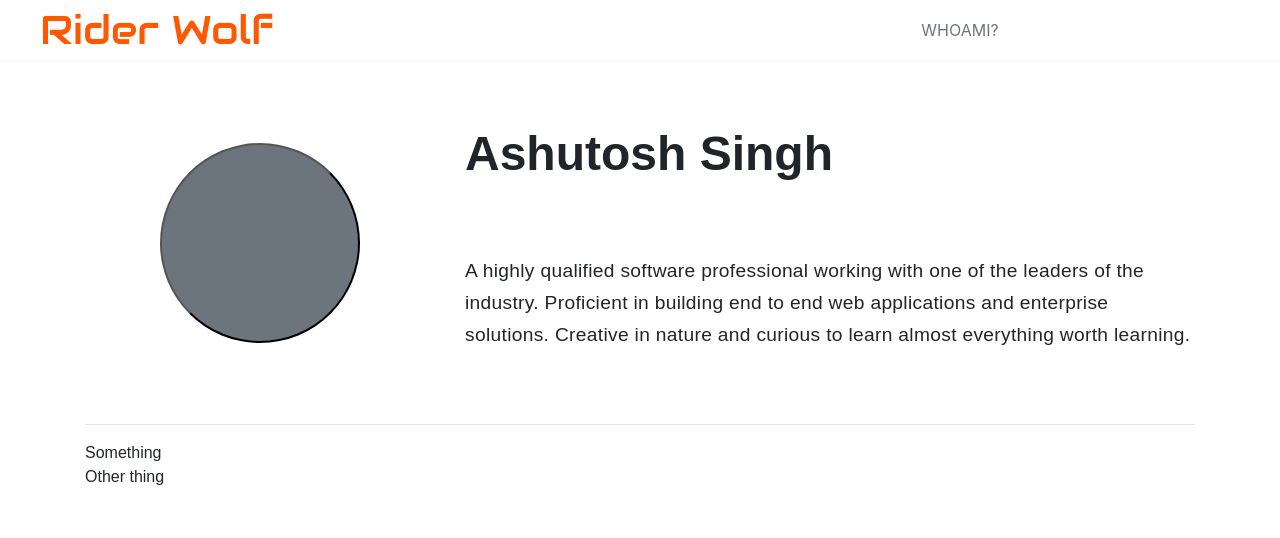
After one commit to ashutosh-singh-git/myblog, a Django app: template blog/templates/blog/about_us.html in a window 1280 px wide. The commit adds this page. Shown: the top 538 px of the page. Run offline with Django 3.2, Linux system fonts and the light colour scheme; the template is opened without the code that fills it, so the values that code supplies are empty; some libraries are stand-ins or nearby versions.

Commit message:
About Myself page with base structure

```diff
--- a/blog/static/css/blog.css
+++ b/blog/static/css/blog.css
@@ -34,6 +34,10 @@
 .navigation ul li a {
     text-decoration: none;
     font-size: 1rem;
+}
+
+.active a {
+    color: #FF5800!important;
 }
 
 .logo span, .logo span a, .logo span a:visited, .logo span a:active {
@@ -75,9 +79,29 @@
     font-size: 0.8rem;
 }
 
-.blog_description {
-    font-size: 1.3rem;
+.about_description {
+    font-size: 1.2rem;
+    line-height: 2rem;
+    letter-spacing: 0.02rem;
+    /*font-weight: bold;*/
+}
+
+.about_title {
+    font-size: 3rem;
     font-weight: bold;
+}
+
+@media screen and (max-width: 768px){
+    .about_title {
+        font-size: 2.4rem;
+        text-align: center;
+    }
+
+    .about_description {
+        font-size: 1rem;
+        line-height: 1.8rem;
+        text-align: center;
+    }
 }
 
 /*h1, h2, h3, h4 {*/
@@ -92,7 +116,7 @@
 .list_title span a {
     font-size: 1.8rem;
     font-family: "Lucida Grande", sans-serif;
-    color: #6c757d!important;
+    color: #6c757d !important;
 }
 
 .date {
@@ -271,7 +295,7 @@ span .fa {
 }
 
 .blog_detail_content p:first-child {
-    color: #6c757d!important;
+    color: #6c757d !important;
 }
 
 .blog_detail_content p:first-child:first-letter {
@@ -302,7 +326,7 @@ img + br + em {
     font-family: sans-serif;
     display: inherit;
     text-align: center;
-    color: #6c757d!important;
+    color: #6c757d !important;
     font-size: 95%;
     margin: .5rem 0 0;
 }
@@ -311,3 +335,13 @@ p img {
     max-height: 650px;
     width: 100%;
 }
+
+.circular-dp {
+    width: 25vmin;
+    height: 25vmin;
+    min-height: 15vmax;
+    min-width: 15vmax;
+    background-color: #6c757d !important;
+    /*background-image: url("http://www.whatcar.com/car-leasing/images/vehicles/medium/100895.jpg");*/
+    background-size: cover;
+}
--- /dev/null
+++ b/blog/templates/blog/about_us.html
@@ -0,0 +1,42 @@
+{% extends 'blog/base.html' %}
+{% load static %}
+{% block meta %}
+    {% with description="Ashutosh Singh is the developer and writer with posts" title="Rider Wolf" keywords="ashutosh singh, blog, travel, tech, developer" %}
+        {{ block.super }}
+    {% endwith %}
+{% endblock meta %}
+{% block content %}
+    <div class="content container">
+        <div class="col-md-12 m-4 d-none d-md-block"></div>
+        <div class="row">
+            <div class="col-md-4 align-items-center">
+                <button class="circular-dp rounded-circle my-2">
+                </button>
+            </div>
+            <div class="col-md-8">
+                <div class="row">
+                    <div class="col-md-12 about_title my-2">Ashutosh Singh</div>
+                    <div class="col-md-12 m-4 d-none d-md-block"></div>
+                    <div class="col-md-12 about_description my-2">
+                        <p>
+                            A highly qualified software professional working with one of the leaders of the industry.
+                            Proficient in building end to end web applications and enterprise solutions.
+                            Creative in nature and curious to learn almost everything worth learning.
+                        </p>
+                    </div>
+                </div>
+            </div>
+        </div>
+        <div class="col-md-12 m-4 d-none d-md-block"></div>
+        <hr>
+        <div class="row">
+
+            <div class="col-12">
+                Something
+            </div>
+            <div class="col-12">
+                Other thing
+            </div>
+        </div>
+    </div>
+{% endblock %}
--- a/blog/templates/blog/header.html
+++ b/blog/templates/blog/header.html
@@ -10,7 +10,7 @@
                                     class="font-thin text-muted text-uppercase"
                                     href="{% url 'search' slug=category.slug %}">{{ category.title }}</a></li>
                         {% endfor %}
-                        <li class="mx-md-4 m-3"><a class="font-thin text-muted" href="#">ABOUT US</a></li>
+                        <li class="mx-md-4 m-3 {% if "about-us" in request.path %}active{% endif %}"><a class="font-thin text-muted" href="/about-us">WHOAMI?</a></li>
                     </ul>
                 </div>
             </nav>
--- a/blog/templates/blog/search.html
+++ b/blog/templates/blog/search.html
@@ -1,5 +1,10 @@
 {% extends 'blog/base.html' %}
 {% load static %}
+{% block meta %}
+    {% with description="{{ cat_slug }}" title="Rider Wolf" keywords="search wolf rider, travel, blog, tech, developer" %}
+        {{ block.super }}
+    {% endwith %}
+{% endblock meta %}
 {% block content %}
     <div class="content container">
         <br>
--- a/blog/urls.py
+++ b/blog/urls.py
@@ -5,6 +5,7 @@ from . import views
 urlpatterns = [
     path('', views.home, name='home'),
     path('category/', views.search, name='category'),
+    path('about-us/', views.about_us, name='about_us'),
     path('category/<slug:slug>', views.search, name='search'),
     path('<slug:cat_slug>/<slug:slug>-<int:pk>/', views.blog_detail, name='blog_detail'),
     url(r'^markdownx/', include('markdownx.urls')),
--- a/blog/views.py
+++ b/blog/views.py
@@ -16,12 +16,14 @@ def search(request, slug=''):
 
 
 def about_us(request):
-    return render(request, 'blog/blog_detail.html')
+    categories = Category.objects.all()[:4]
+    return render(request, 'blog/about_us.html', {'categories': categories})
 
 
 def blog_detail(request, cat_slug, slug, pk):
+    categories = Category.objects.all()[:4]
     blog = Blog.increment_view(pk=pk)
-    return render(request, 'blog/blog_detail.html', {'blog': blog})
+    return render(request, 'blog/blog_detail.html', {'blog': blog, 'categories': categories})
 
 
 def home(request):
```
